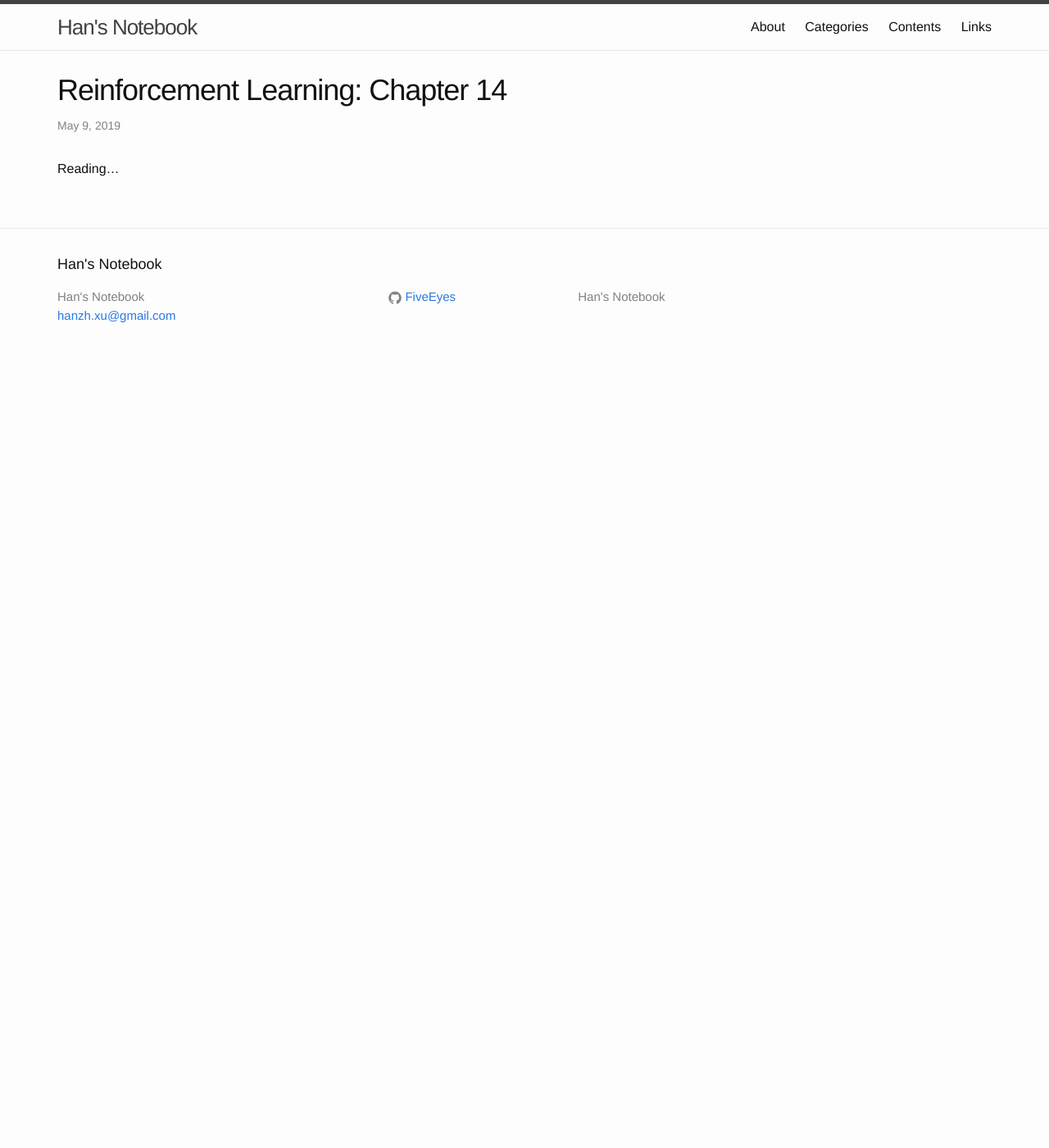
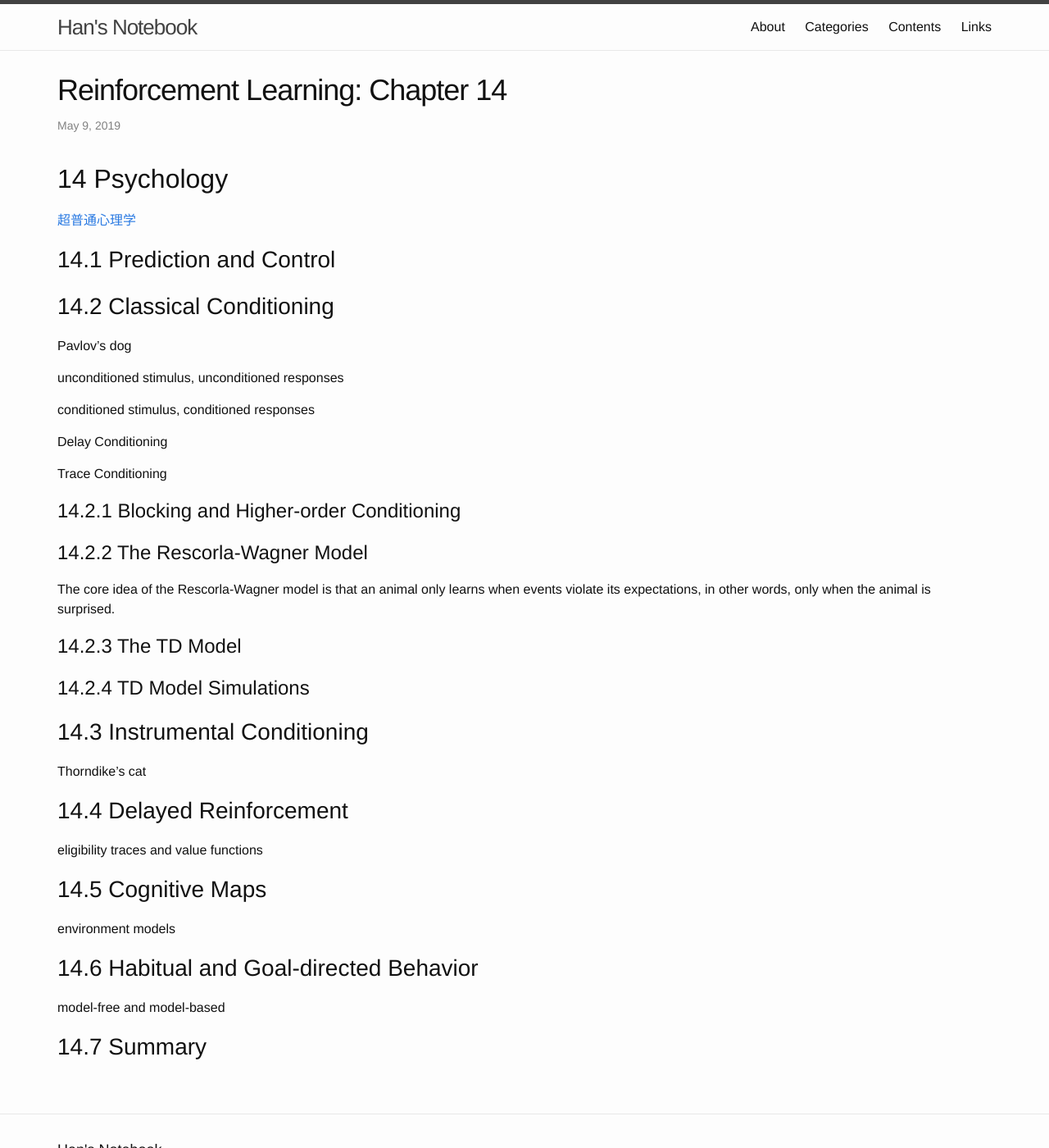
Before and after one commit to FiveEyes/FiveEyes.github.io, a Jekyll site: the page built from _posts/reinforcementlearningbook/2019-05-09-Sutton-Book-14.md, in a window 1280 px wide and 1400 px high. Shown: the whole window at 82% size. Built offline with Jekyll 4.4.1, drawn with Linux system fonts in a browser that asks for light colours.

Commit message:
Update 2019-05-09-Sutton-Book-14.md

```diff
--- a/_posts/reinforcementlearningbook/2019-05-09-Sutton-Book-14.md
+++ b/_posts/reinforcementlearningbook/2019-05-09-Sutton-Book-14.md
@@ -5,4 +5,48 @@ date: 2019-05-09 23:35:00
 categories: Learning
 ---
 
-Reading...
+# 14 Psychology
+
+[超普通心理学](https://spiketren.gitbooks.io/psy101/content/)
+
+## 14.1 Prediction and Control
+
+## 14.2 Classical Conditioning
+
+Pavlov's dog
+
+unconditioned stimulus, unconditioned responses
+
+conditioned stimulus, conditioned responses
+
+Delay Conditioning
+
+Trace Conditioning
+
+### 14.2.1 Blocking and Higher-order Conditioning
+
+### 14.2.2 The Rescorla-Wagner Model
+
+The core idea of the Rescorla-Wagner model is that an animal only learns when events violate its expectations, in other words, only when the animal is surprised.
+
+### 14.2.3 The TD Model
+
+### 14.2.4 TD Model Simulations
+
+## 14.3 Instrumental Conditioning
+
+Thorndike's cat
+
+## 14.4 Delayed Reinforcement
+
+eligibility traces and value functions
+
+## 14.5 Cognitive Maps
+
+environment models
+
+## 14.6 Habitual and Goal-directed Behavior
+
+model-free and model-based
+
+## 14.7 Summary
```
